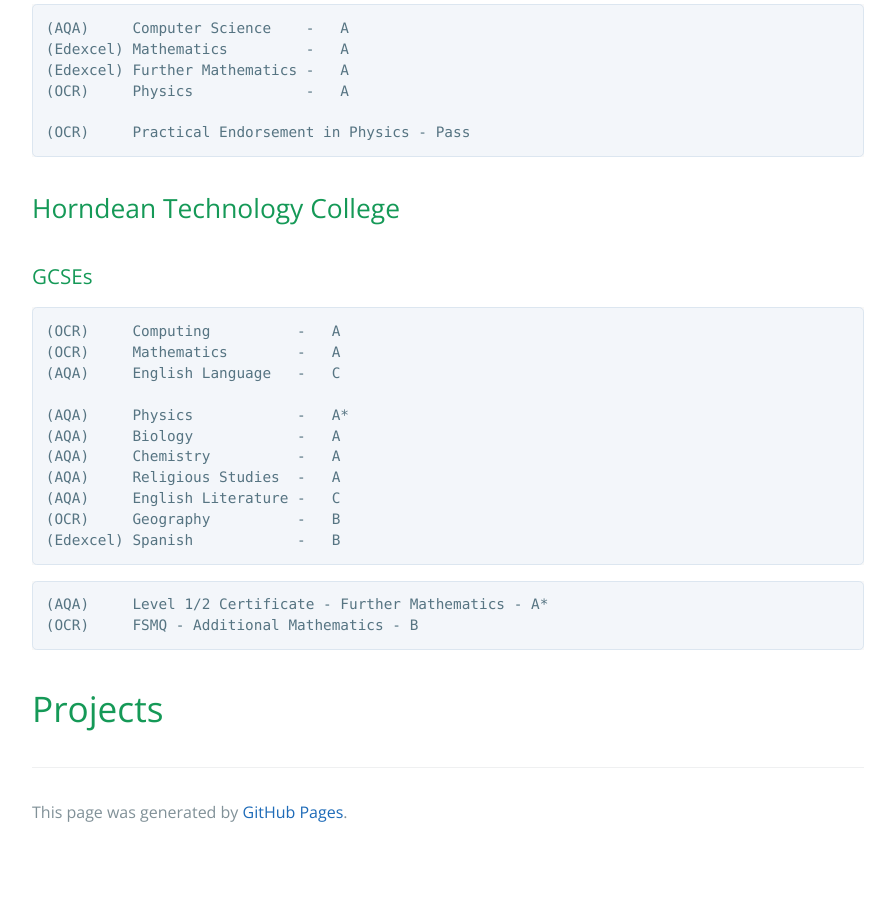
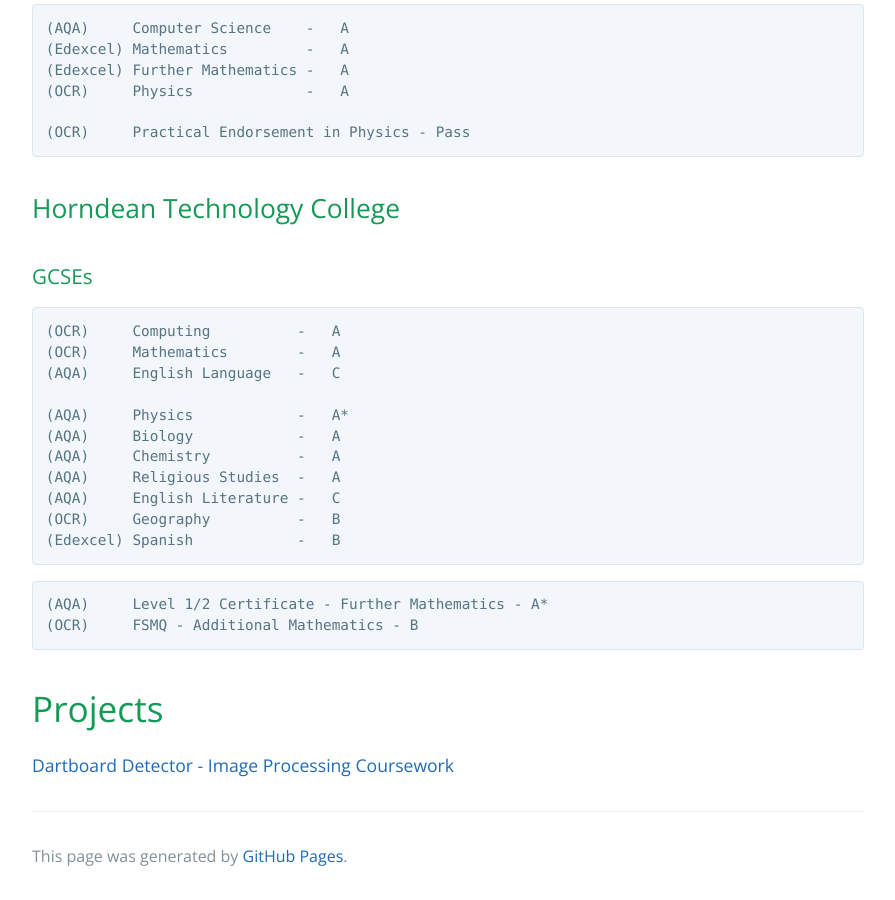
Before and after one commit to Pope10830/Pope10830.github.io, a Jekyll site: the page built from index.md, in a window 1280 px wide and 900 px high, scrolled down 621 px. Shown: the whole window, without its empty margins (192-1087 px from the left). Built offline with Jekyll 4.4.1, drawn with Linux system fonts in a browser that asks for light colours; our own code applies the rules of GitHub Pages for plain Markdown files; before the commit the page ends 1477 px from its top, so only the background shows below that.

Commit message:
Dartboard Detector Link

````diff
--- a/index.md
+++ b/index.md
@@ -42,3 +42,5 @@ Computer Science BSc - Predicted 2.1 - Graduate August 2021
 ```
 
 # Projects
+
+[Dartboard Detector - Image Processing Coursework](https://pope10830.github.io/DartboardDetector/)
````
